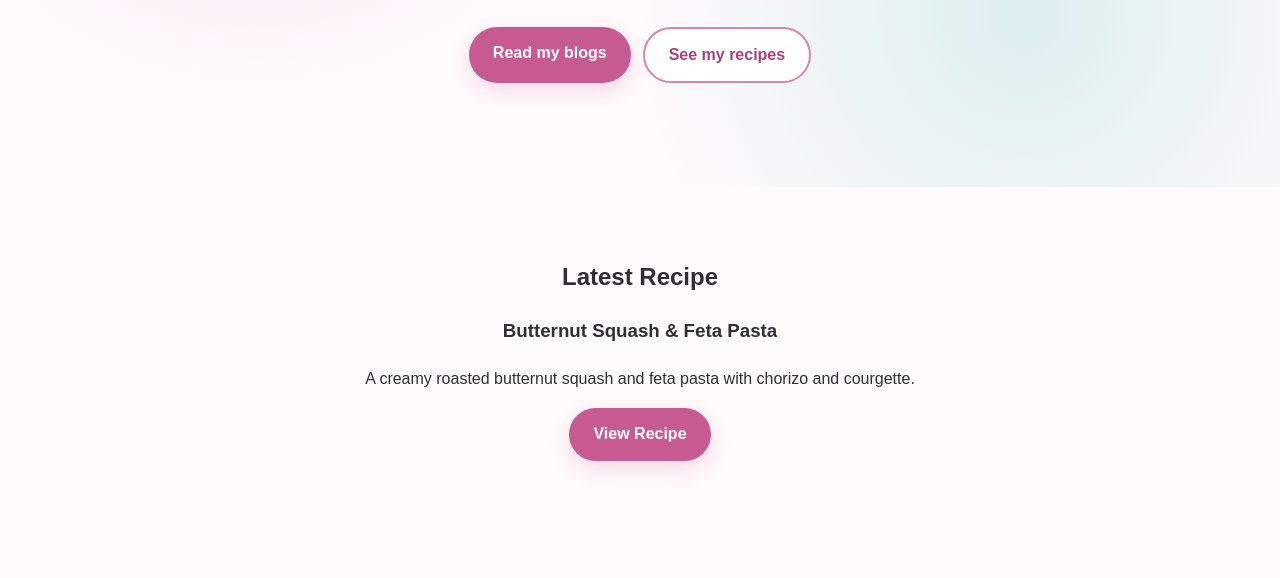
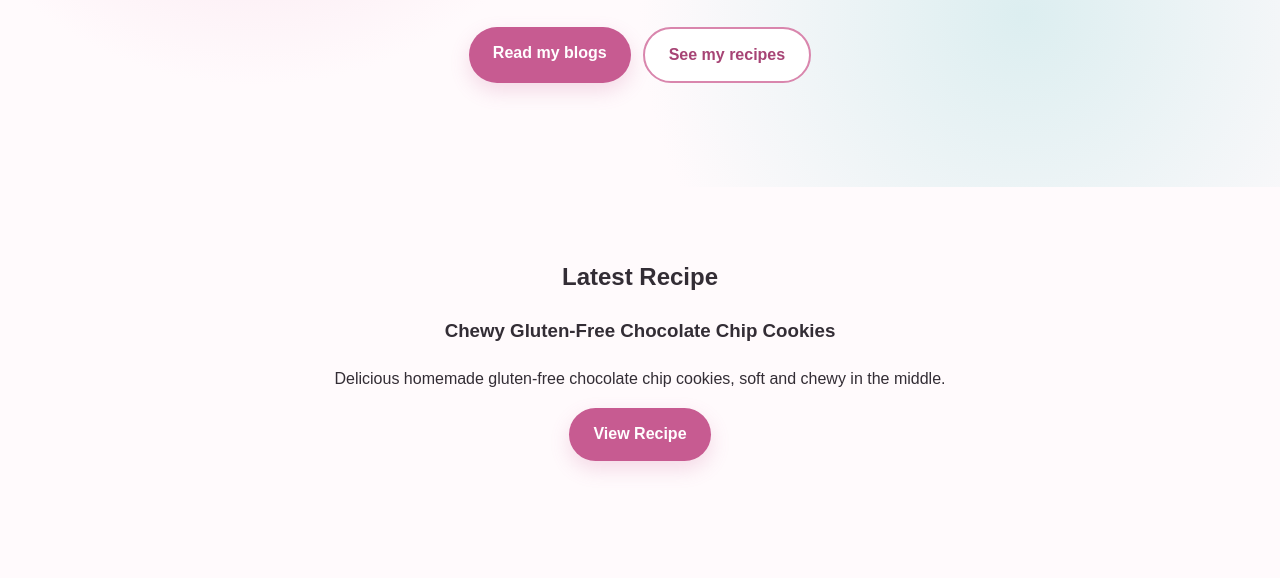
Before and after one commit to sal23910/IBS-girl-website-, a plain HTML site: page index.html in a window 1280 px wide. Shown: the part 463-1041 px from the top of the page. Drawn offline with Linux system fonts and the light colour scheme.

Commit message:
Update latest recipe section in index.html

```diff
--- a/index.html
+++ b/index.html
@@ -65,10 +65,16 @@
 </section>
   <section class="latest-recipe">
   <h2>Latest Recipe</h2>
-  <h3>Butternut Squash &amp; Feta Pasta</h3>
 
-  <p>A creamy roasted butternut squash and feta pasta with chorizo and courgette.</p>
-  <a class="button" href="butternut-squash-feta-pasta.html">View Recipe</a>
+<h3>Chewy Gluten-Free Chocolate Chip Cookies</h3>
+
+
+
+<p>Delicious homemade gluten-free chocolate chip cookies, soft and chewy in the middle.</p>
+
+
+<a class="button" href="gluten-free-chocolate-chip-cookies.html">View Recipe</a>
+
   </section>
 
 <section class="section home-highlights">
```
